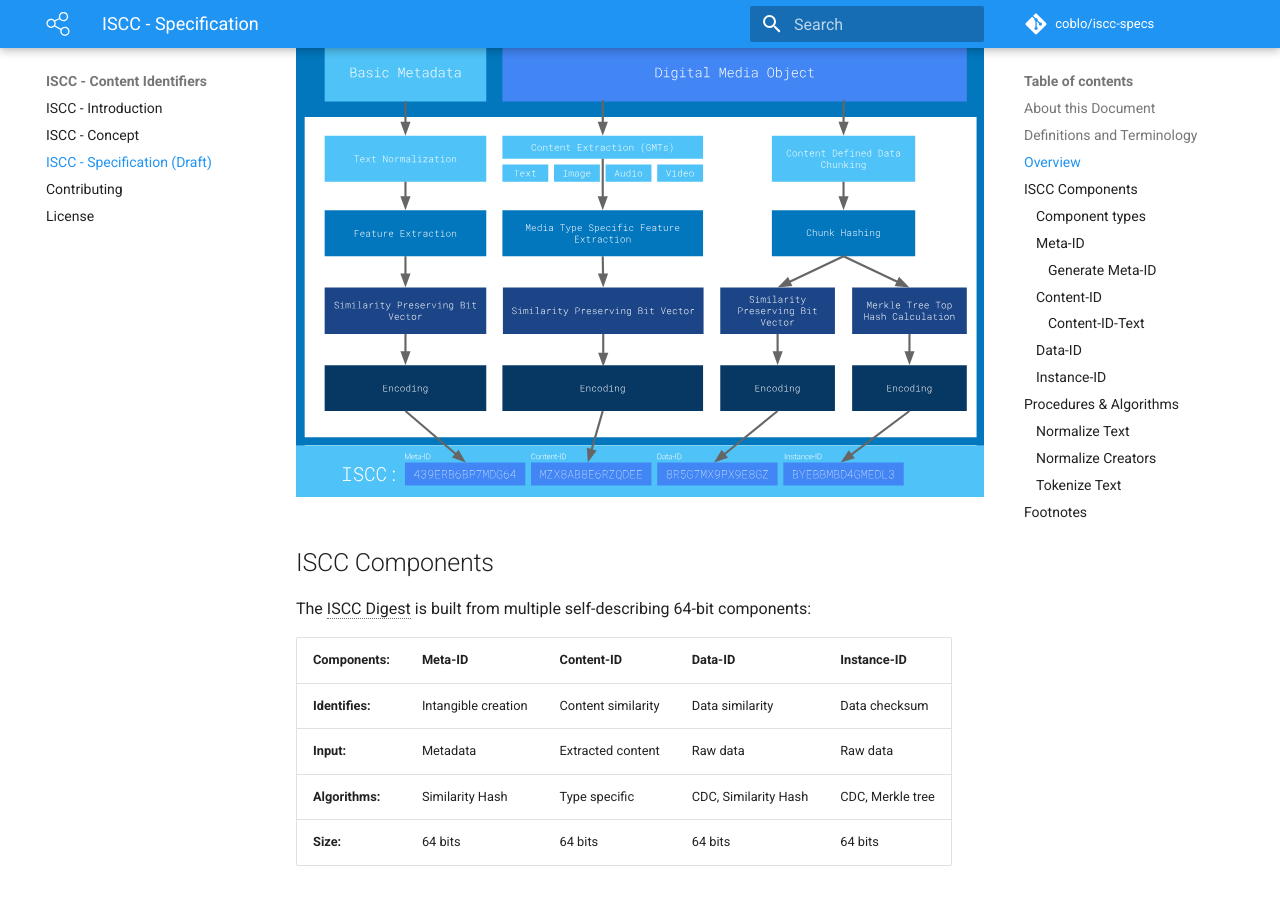
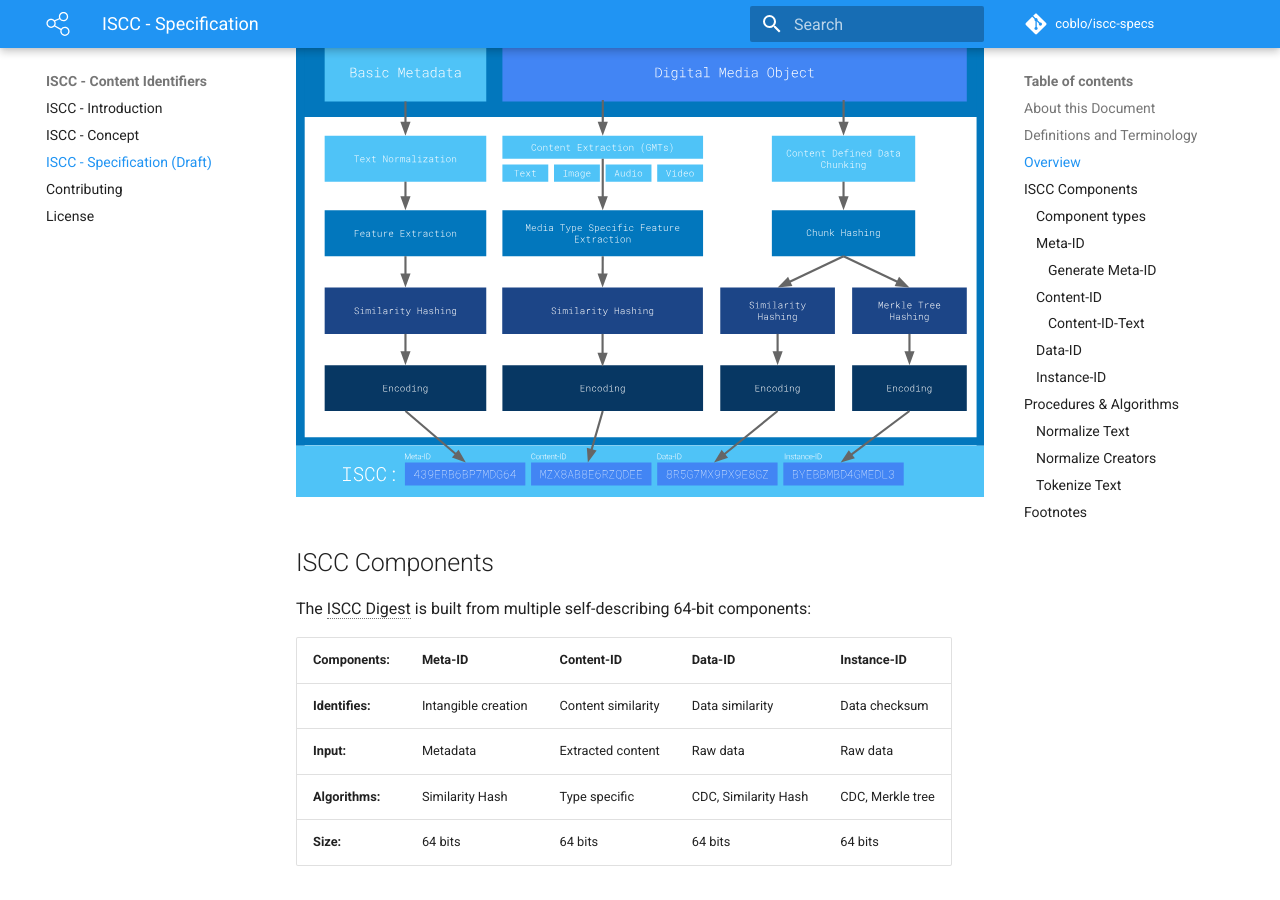
Before and after one commit to iscc/iscc-specs, an MkDocs documentation site: the page built from docs/specification.md, in a window 1280 px wide and 900 px high, scrolled down 1376 px. Built offline with MkDocs 1.6.1 and Material for MkDocs 9.7.7, drawn with Linux system fonts in a browser that asks for light colours; comment, search, counter and statistics services are not loaded; old or Windows-style settings are respelled for this version of MkDocs.

Commit message:
Update creation process diagram

```diff
--- a/docs/specification.md
+++ b/docs/specification.md
@@ -37,7 +37,7 @@ ISCC ID
 
 The ISCC is used to permanently identify a given digital media object. It is algorithmically generated from basic metadata and the contents of the digital media object which it identifies. The ISCC Digest is a fixed size sequence of 32 bytes (256 bits) assembled from multiple sub-components. The printable ISCC Code is an [RFC 4648](https://tools.ietf.org/html/rfc4648#section-6) base32[^base32] encoded string representation of an ISCC Digest. This is a high-level overview of the ISCC creation process:
 
-![îscc-creation-process](images/îscc-creation-process.svg)
+![iscc-creation-process](images/iscc-creation-process.svg)
 
 ## ISCC Components
 
```
Also changed, not shown: docs/images/iscc-creation-process.svg (added), docs/images/îscc-creation-process.svg (deleted).
